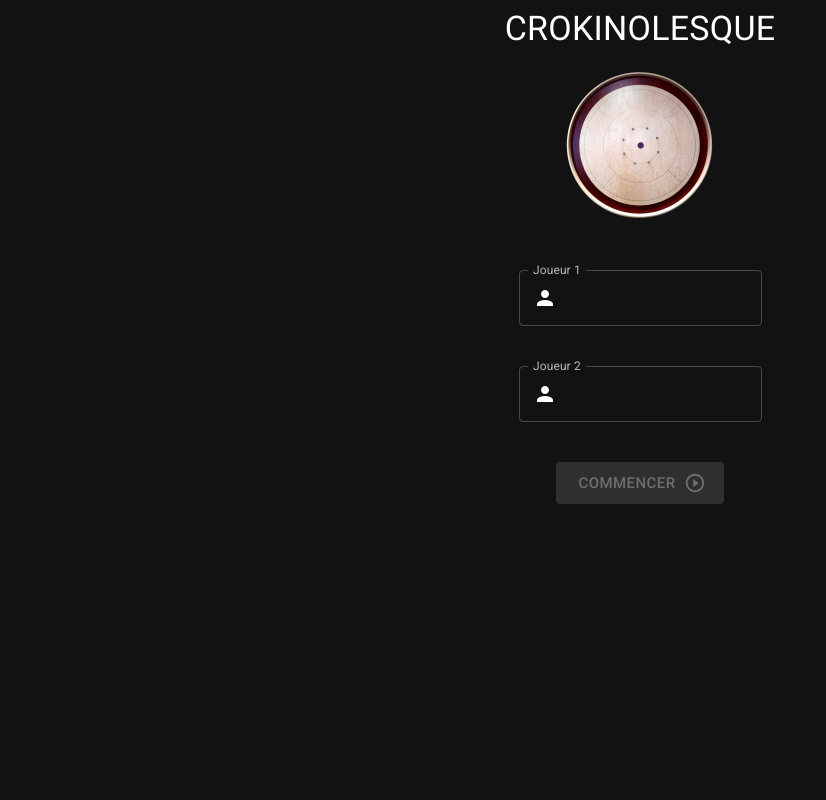
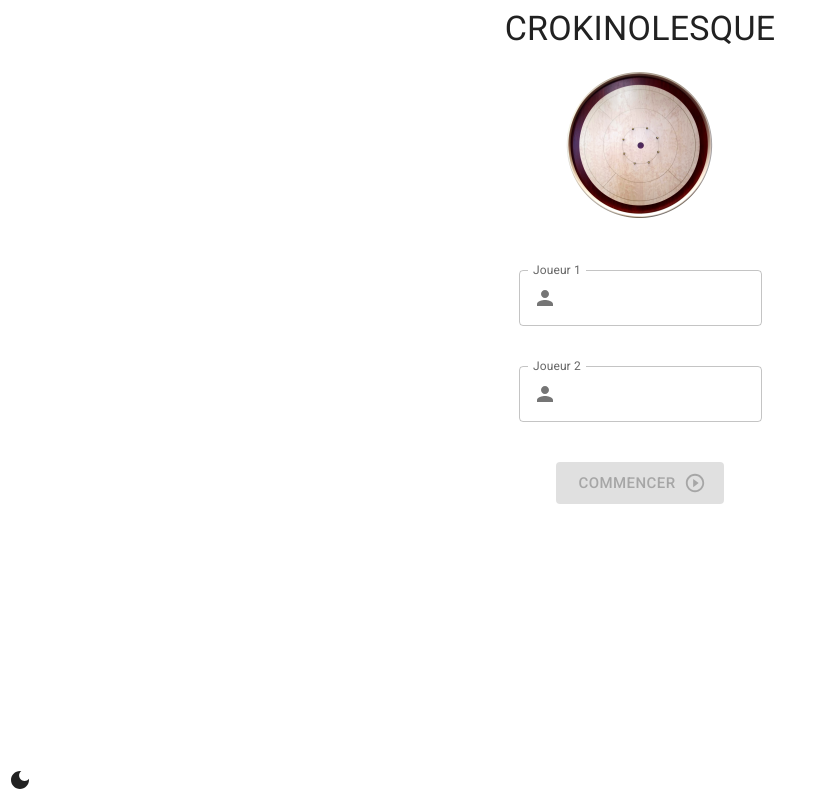
Before and after one commit to rouliane/crokinolesque, a React (Create React App) app: page / in a window 1280 px wide. Shown: the whole page, without its empty margins (0-826 px from the left). Built offline with nearby package versions, Linux system fonts and the light colour scheme.

Commit message:
Allow users to switch between dark and light mode

```diff
--- /dev/null
+++ b/src/App.tsx
@@ -0,0 +1,39 @@
+import React from "react";
+import Game from './Game';
+import { ThemeProvider, createTheme } from '@mui/material/styles';
+import useMediaQuery from '@mui/material/useMediaQuery';
+import CssBaseline from '@mui/material/CssBaseline';
+import IconButton from '@mui/material/IconButton';
+import LightModeIcon from '@mui/icons-material/LightMode';
+import DarkModeIcon from '@mui/icons-material/DarkMode';
+
+type PaletteMode = 'light' | 'dark';
+
+export default function App() {
+    const prefersDarkMode = useMediaQuery('(prefers-color-scheme: dark)');
+    const [colorMode, setColorMode] = React.useState<PaletteMode>(prefersDarkMode ? 'dark' : 'light');
+
+    const theme = React.useMemo(
+      () =>
+        createTheme({
+          palette: {
+            mode: colorMode,
+          },
+        }),
+      [colorMode],
+    );
+
+    const toggleColorMode = () => {
+      setColorMode((previousMode) => (previousMode === 'light' ? 'dark' : 'light'));
+    }
+
+    return (
+        <ThemeProvider theme={theme}>
+            <CssBaseline />
+            <IconButton sx={{ position: "fixed", bottom: "0px", left: "0px" }} onClick={toggleColorMode} color="inherit">
+              {theme.palette.mode === 'dark' ? <LightModeIcon /> : <DarkModeIcon />}
+            </IconButton>
+            <Game />
+        </ThemeProvider>
+    );
+}
--- a/src/Ongoing.tsx
+++ b/src/Ongoing.tsx
@@ -126,7 +126,7 @@ export default function Ongoing({ player1Name, player2Name, firstPlayer, player1
                             type="number"
                             label="Points"
                             variant="outlined"
-                            inputProps={{min: 0, max: 240, style: {textAlign: 'center', fontSize: '1.8rem'}}}
+                            inputProps={{min: 0, max: 240, style: {textAlign: 'center', fontSize: '1.7rem'}}}
                             onChange={(event: ChangeEvent<HTMLInputElement>) => handleScoreChange(event)}
                             onKeyUp={(event: React.KeyboardEvent<HTMLInputElement>) => validateRoundWithEnterKey(event)}
                             inputRef={input => input && input.focus()}
--- a/src/index.tsx
+++ b/src/index.tsx
@@ -1,24 +1,13 @@
 import React from 'react';
 import ReactDOM from 'react-dom/client';
-import Game from './Game';
-import { ThemeProvider, createTheme } from '@mui/material/styles';
-import { CssBaseline } from '@mui/material';
+import App from './App';
 
 const root = ReactDOM.createRoot(
   document.getElementById('root') as HTMLElement
 );
 
-const darkTheme = createTheme({
-  palette: {
-    mode: 'dark',
-  },
-});
-
 root.render(
   <React.StrictMode>
-    <ThemeProvider theme={darkTheme}>
-    <CssBaseline />
-    <Game />
-    </ThemeProvider>
+    <App />
   </React.StrictMode>
 );
```
